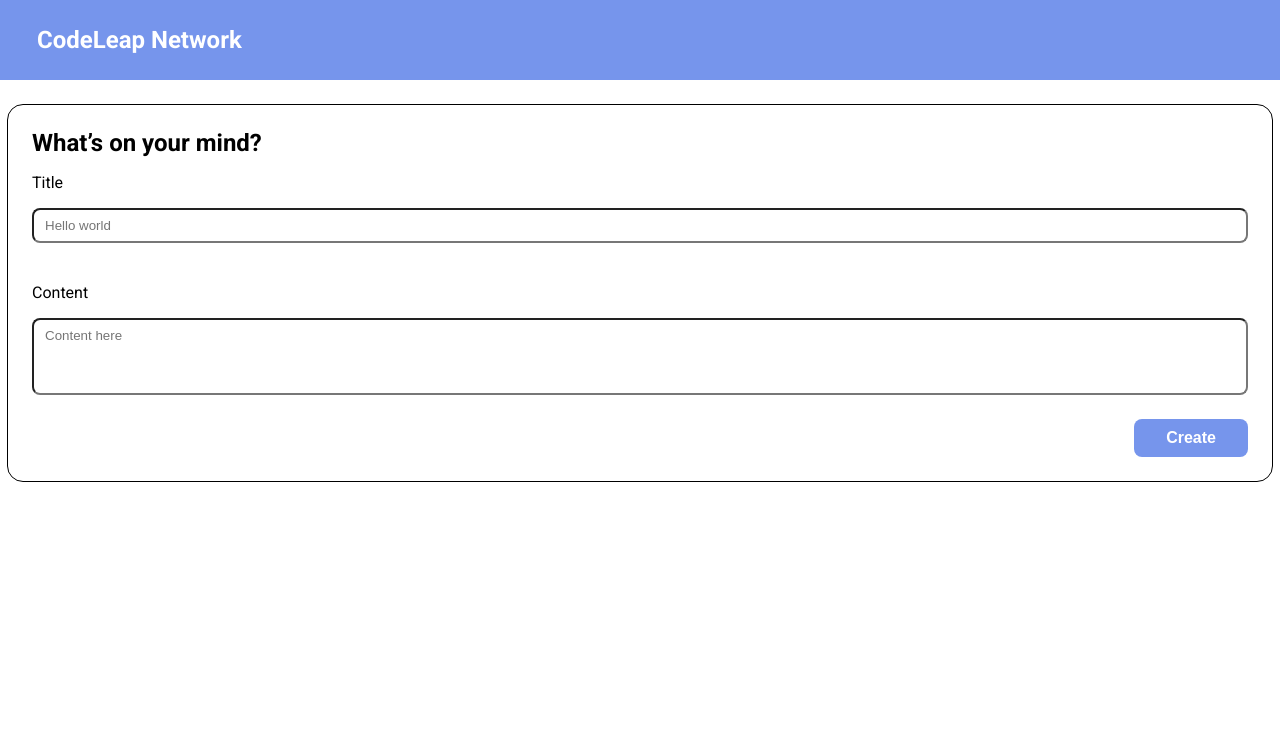
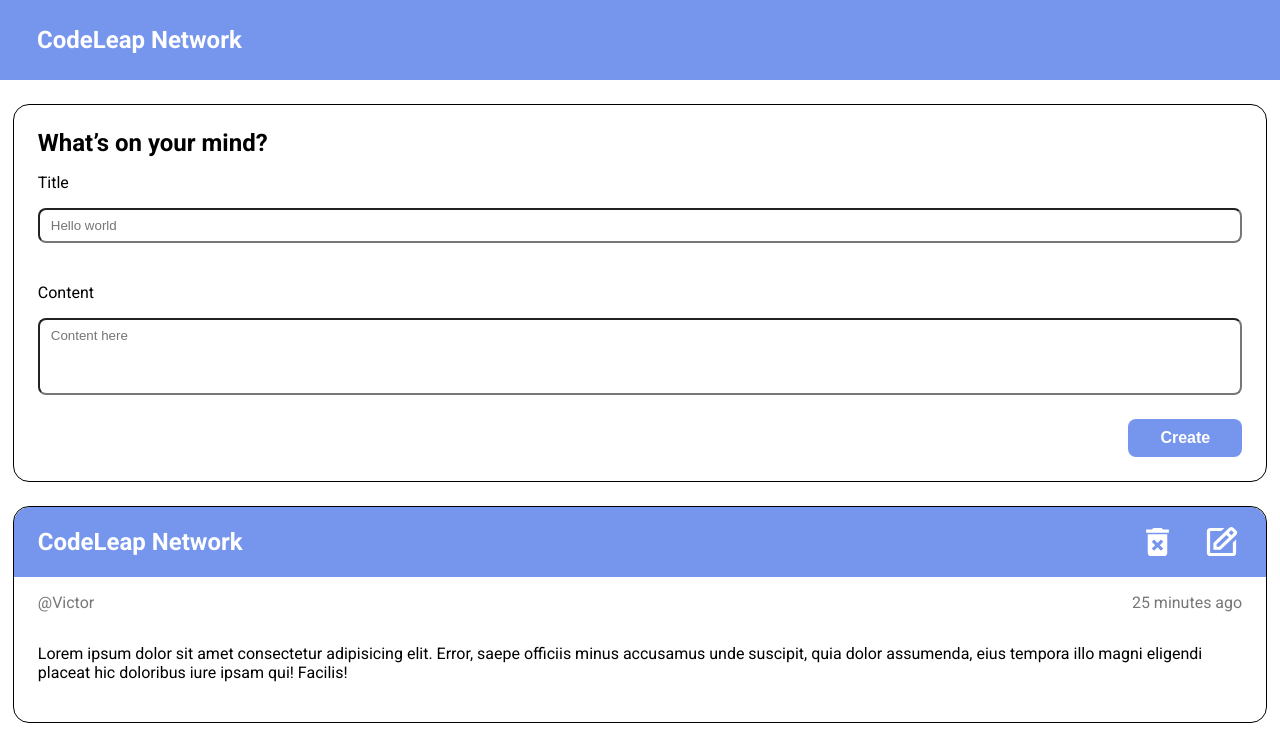
Before and after one commit to paulosrlj/PostsBlog, a React (Vite) app: page / in a window 1280 px wide. Shown: the top 745 px of the page. Built offline with nearby package versions, Linux system fonts and the light colour scheme.

Commit message:
feat: add post card

```diff
--- /dev/null
+++ b/src/components/Post/index.tsx
@@ -0,0 +1,44 @@
+import React from "react";
+
+import styles from "./style.module.scss";
+import Title from "../Title";
+import Input from "../Input";
+import Button from "../Button";
+
+import TrashIcon from "./assets/trash.svg";
+import EditIcon from "./assets/edit.svg";
+
+function Post() {
+  return (
+    <div className={styles.post}>
+      <div className={styles.headerBar}></div>
+      <div className={styles.header}>
+        <Title>CodeLeap Network</Title>
+        <div className={styles.iconContainer}>
+          <img
+            src={TrashIcon}
+            className={styles.icon}
+            style={{ marginRight: "24px" }}
+          />
+          <img src={EditIcon} className={styles.icon} />
+        </div>
+      </div>
+      <div>
+        <div className={styles.headerInfo}>
+          <p className={styles.text}>@Victor</p>
+          <p className={styles.text}>25 minutes ago</p>
+        </div>
+        <div>
+          <p>
+            Lorem ipsum dolor sit amet consectetur adipisicing elit. Error,
+            saepe officiis minus accusamus unde suscipit, quia dolor assumenda,
+            eius tempora illo magni eligendi placeat hic doloribus iure ipsam
+            qui! Facilis!
+          </p>
+        </div>
+      </div>
+    </div>
+  );
+}
+
+export default Post;
--- /dev/null
+++ b/src/components/Post/style.module.scss
@@ -0,0 +1,59 @@
+@import "../../index.scss";
+
+.post {
+  width: 100%;
+  height: auto;
+  padding: 0 24px 0 24px;
+  padding-bottom: 24px;
+  margin-top: 24px;
+  border-radius: 16px;
+  display: flex;
+  flex-direction: column;
+  box-sizing: border-box;
+  border: 1px solid black;
+
+  position: relative;
+}
+
+.headerBar {
+  width: 100%;
+  height: 70px;
+  z-index: -1;
+  border-radius: 16px 16px 0px 0px;
+
+  position: absolute;
+  top: 0;
+  left: 0;
+
+  background-color: $primaryColor;
+}
+
+.header {
+  width: 100%;
+  height: 70px;
+  color: white;
+  display: flex;
+  align-items: center;
+  justify-content: space-between;
+  border-radius: 16px 16px 0px 0px;
+
+  .iconContainer {
+    display: flex;
+    align-items: center;
+
+    .icon {
+      width: 40px;
+      height: 40px;
+      cursor: pointer;
+    }
+  }
+}
+
+.headerInfo {
+  display: flex;
+  justify-content: space-between;
+}
+
+.text {
+  color: #777777;
+}
--- a/src/components/PostCard/style.module.scss
+++ b/src/components/PostCard/style.module.scss
@@ -2,7 +2,7 @@
 
 .postCard {
 
-  width: 95%;
+  width: 100%;
   border: 1px solid black;
   border-radius: 16px;
   margin-top: 24px;
@@ -10,14 +10,10 @@
 
   display: flex;
   flex-direction: column;
-
+  box-sizing: border-box;
 }
 
 .inputBox {
-  /* width: 90%;
-  display: flex;
-  flex-direction: column;
-  background-color: green; */
   display: flex;
   flex-direction: column;
 }
--- a/src/index.scss
+++ b/src/index.scss
@@ -1,17 +1,23 @@
-@import url('https://fonts.googleapis.com/css2?family=Roboto:wght@400;700&display=swap');
+@import url("https://fonts.googleapis.com/css2?family=Roboto:wght@400;700&display=swap");
 
-$primaryColor: #7695EC;
+$primaryColor: #7695ec;
 $primaryColorDarker: #587fea;
-$backgroundColor: #DDDDDD;
+$backgroundColor: #dddddd;
+
+* {
+  box-sizing: border-box;
+}
+
 
 html {
   margin: 0;
 }
 
 body {
-    margin: 0;
-    padding: 0;
-    box-sizing: border-box;
+  margin: 0;
+  padding: 0;
 
-    font-family: 'Roboto', sans-serif;
+
+
+  font-family: "Roboto", sans-serif;
 }
--- a/src/pages/MainScreen/MainScreen.tsx
+++ b/src/pages/MainScreen/MainScreen.tsx
@@ -3,6 +3,7 @@
 import PostCard from "../../components/PostCard";
 
 import styles from "./style.module.scss";
+import Post from "../../components/Post";
 
 function MainScreen() {
   return (
@@ -10,6 +11,10 @@
       <Header />
       <div className={styles.innerContainer}>
         <PostCard />
+        <Post />
+        <Post />
+        <Post />
+
       </div>
     </div>
   );
--- a/src/pages/MainScreen/style.module.scss
+++ b/src/pages/MainScreen/style.module.scss
@@ -1,11 +1,17 @@
 @import '../../index.scss';
 
 .container {
-  width: 100vw;
+  display: flex;
+  flex-direction: column;
+  align-items: center;
 }
 
 .innerContainer {
-  width: 100%;
+  width: 98%;
   display: flex;
   justify-content: center;
+  align-items: center;
+  flex-direction: column;
+
+  box-sizing: border-box;
 }
```
Also changed, not shown: src/components/Post/assets/edit.svg (added), src/components/Post/assets/trash.svg (added).
